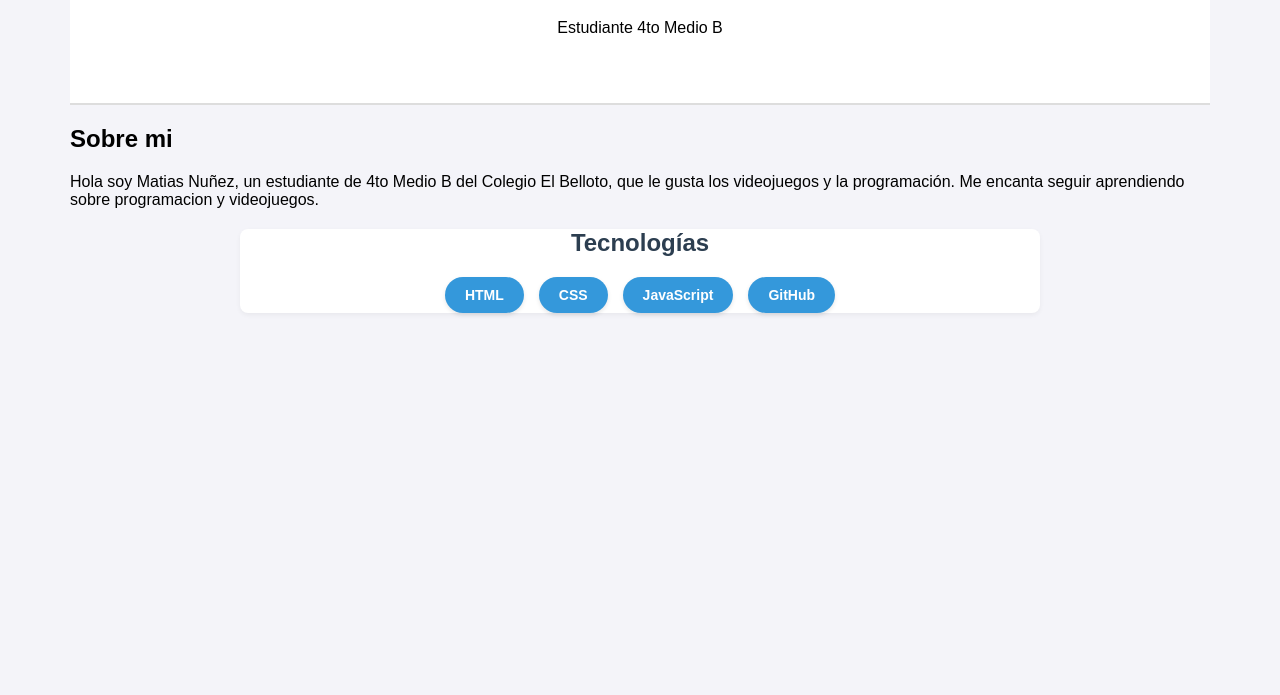
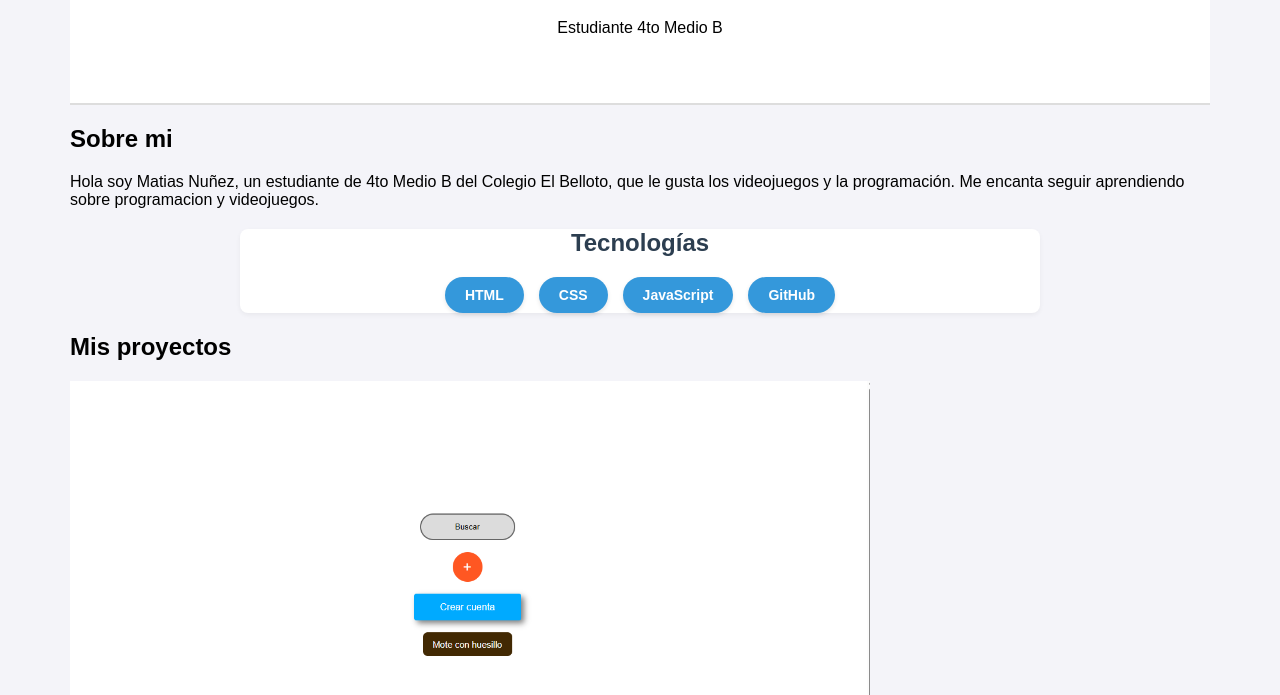
Before and after one commit to hoddldladlw/Evaluaci-n-Formativa-N-2, a plain HTML site: page index.html in a window 1280 px wide. Shown: the part 181-876 px from the top of the page. Before the commit the page ends 800 px from the top, so only its background shows below. Drawn offline with Linux system fonts and the light colour scheme.

Commit message:
Quinto Commit -Agregar seccion de proyectos con tarjetas e imagenes

```diff
--- a/index.html
+++ b/index.html
@@ -30,5 +30,12 @@
             <span class="chip">GitHub</span>
         </div>
         </section>
+        <section id="proyectos" class="seccion-proyectos">
+            <h2>Mis proyectos</h2>
+            <div class="contenedor-tarjetas">
+                <img src="img/imagen.png" alt="Proyecto 1" class="tarjeta" alt="Proyecto 1" width="800";
+
+
+            </div>
 </body>
 </html>
```
Also changed, not shown: img/imagen.png (added).
